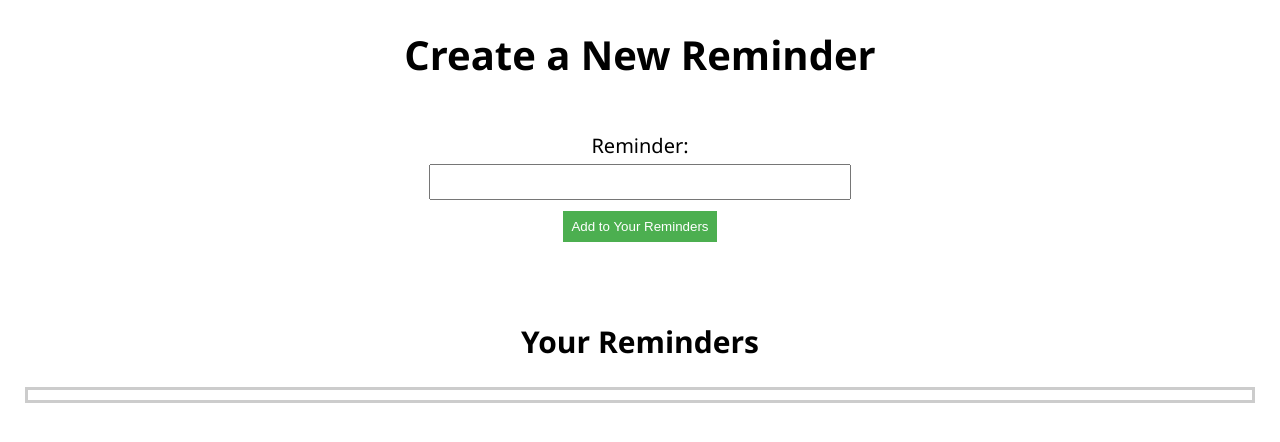
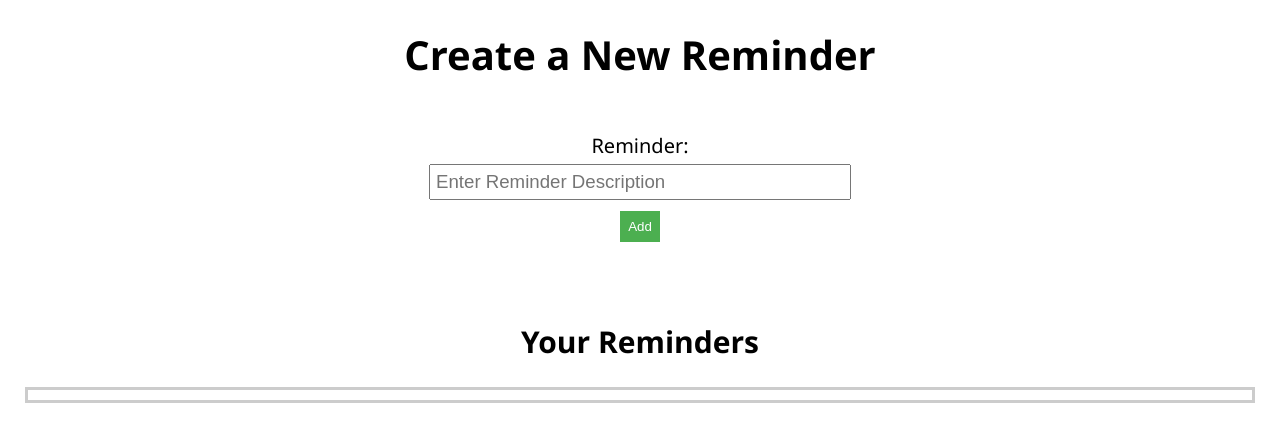
Before and after one commit to davejinyoung/Reminders, a FastAPI app: page / in a window 1280 px wide. Shown: the top 442 px of the page. Run offline with FastAPI, Linux system fonts and the light colour scheme.

Commit message:
better visibility

```diff
--- a/src/templates/home.html
+++ b/src/templates/home.html
@@ -12,9 +12,9 @@
 
 <form id="reminderForm">
     <label for="reminderText">Reminder:</label>
-    <input type="text" size="35" id="reminderText" required>
+    <input type="text" placeholder="Enter Reminder Description" size="35" id="reminderText" required>
 </form>
-<button type="button" onclick="addReminder()">Add to Your Reminders</button>
+<button type="button" id="btn" onclick="addReminder()">Add</button>
 <br><br><br>
 
 <h2>Your Reminders</h2>
```
